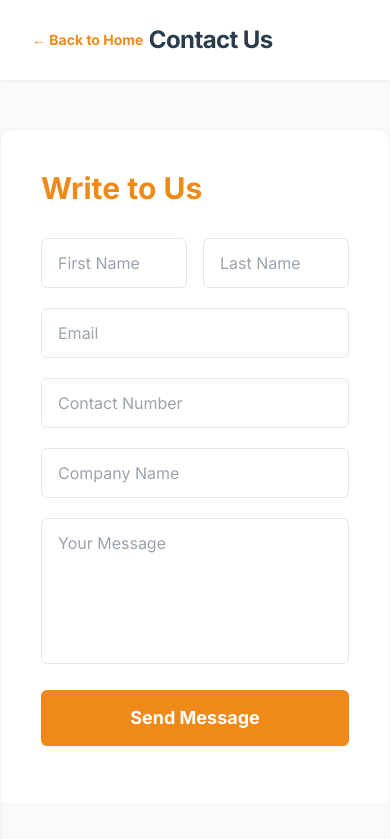
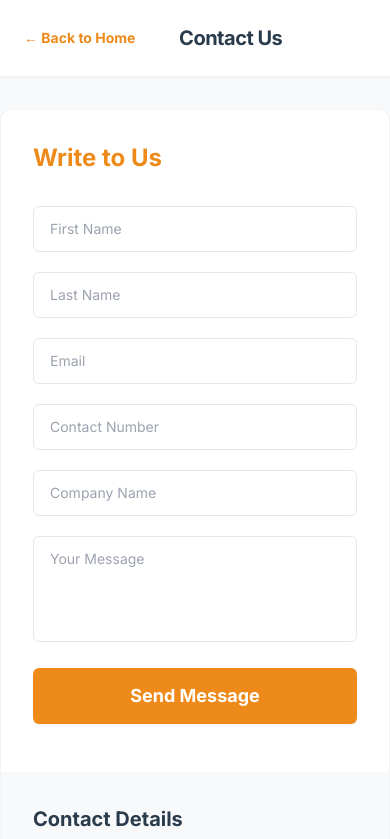
Before and after one commit to pgrapher906-ctrl/sagency, a website: page contact.html in a window 390 px wide. Shown: the top 839 px of the page. Drawn offline with nearby package versions, Linux system fonts and the light colour scheme.

Commit message:
Update contact.html

```diff
--- a/contact.html
+++ b/contact.html
@@ -4,36 +4,50 @@
   <meta charset="UTF-8">
   <meta name="viewport" content="width=device-width, initial-scale=1.0">
   <title>Contact Us - Adfactors PR</title>
-  <link href="./style.css" rel="stylesheet">
+  <script src="https://cdn.tailwindcss.com"></script>
+  <script>
+    tailwind.config = {
+      theme: {
+        extend: {
+          colors: {
+            'brand-orange': '#ed8a19',
+            'brand-dark': '#2a3b4c'
+          }
+        }
+      }
+    }
+  </script>
+  <link rel="preconnect" href="https://fonts.googleapis.com">
+  <link rel="preconnect" href="https://fonts.gstatic.com" crossorigin>
   <link href="https://fonts.googleapis.com/css2?family=Inter:wght@400;700&display=swap" rel="stylesheet">
   <style> body { font-family: 'Inter', sans-serif; } </style>
 </head>
 <body class="bg-[#f8f9fa] text-brand-dark min-h-screen flex flex-col">
 
-  <header class="flex items-center justify-between px-8 py-6 bg-white shadow-sm border-b border-gray-100">
+  <header class="flex items-center justify-between px-6 md:px-8 py-6 bg-white shadow-sm border-b border-gray-100">
     <a href="index.html" class="text-brand-orange font-bold text-sm hover:underline flex items-center gap-2">&larr; Back to Home</a>
-    <span class="font-bold text-2xl tracking-tight text-brand-dark">Contact Us</span>
-    <div class="w-20"></div>
+    <span class="font-bold text-xl md:text-2xl tracking-tight text-brand-dark">Contact Us</span>
+    <div class="w-10"></div>
   </header>
 
-  <main class="flex-1 flex flex-col md:flex-row max-w-5xl mx-auto w-full bg-white rounded-xl shadow-md mt-12 mb-16 overflow-hidden border border-gray-100">
+  <main class="flex-grow flex flex-col md:flex-row max-w-5xl mx-auto w-full bg-white rounded-xl shadow-md mt-8 md:mt-12 mb-16 overflow-hidden border border-gray-100">
 
-    <section class="w-full md:w-1/2 p-10">
-      <h2 class="text-3xl font-bold mb-8 text-brand-orange">Write to Us</h2>
+    <section class="w-full md:w-1/2 p-8 md:p-10 border-b md:border-b-0 md:border-r border-gray-50">
+      <h2 class="text-2xl md:text-3xl font-bold mb-8 text-brand-orange">Write to Us</h2>
 
       <form id="contactForm" class="space-y-5">
-        <div class="flex space-x-4">
-          <input type="text" name="firstName" placeholder="First Name" required class="w-1/2 px-4 py-3 border border-gray-200 rounded-md outline-none focus:ring-1 focus:ring-brand-orange">
-          <input type="text" name="lastName" placeholder="Last Name" required class="w-1/2 px-4 py-3 border border-gray-200 rounded-md outline-none focus:ring-1 focus:ring-brand-orange">
+        <div class="flex flex-col sm:flex-row space-y-5 sm:space-y-0 sm:space-x-4">
+          <input type="text" name="firstName" placeholder="First Name" required class="flex-1 px-4 py-3 border border-gray-200 rounded-md outline-none focus:ring-1 focus:ring-brand-orange text-sm md:text-base">
+          <input type="text" name="lastName" placeholder="Last Name" required class="flex-1 px-4 py-3 border border-gray-200 rounded-md outline-none focus:ring-1 focus:ring-brand-orange text-sm md:text-base">
         </div>
 
-        <input type="email" name="email" placeholder="Email" required class="w-full px-4 py-3 border border-gray-200 rounded-md outline-none focus:ring-1 focus:ring-brand-orange">
+        <input type="email" name="email" placeholder="Email" required class="w-full px-4 py-3 border border-gray-200 rounded-md outline-none focus:ring-1 focus:ring-brand-orange text-sm md:text-base">
 
-        <input type="tel" name="contactNumber" placeholder="Contact Number" required class="w-full px-4 py-3 border border-gray-200 rounded-md outline-none focus:ring-1 focus:ring-brand-orange">
+        <input type="tel" name="contactNumber" placeholder="Contact Number" required class="w-full px-4 py-3 border border-gray-200 rounded-md outline-none focus:ring-1 focus:ring-brand-orange text-sm md:text-base">
 
-        <input type="text" name="companyName" placeholder="Company Name" class="w-full px-4 py-3 border border-gray-200 rounded-md outline-none focus:ring-1 focus:ring-brand-orange">
+        <input type="text" name="companyName" placeholder="Company Name" class="w-full px-4 py-3 border border-gray-200 rounded-md outline-none focus:ring-1 focus:ring-brand-orange text-sm md:text-base">
 
-        <textarea name="message" placeholder="Your Message" required rows="5" class="w-full px-4 py-3 border border-gray-200 rounded-md outline-none focus:ring-1 focus:ring-brand-orange resize-none"></textarea>
+        <textarea name="message" placeholder="Your Message" required rows="4" class="w-full px-4 py-3 border border-gray-200 rounded-md outline-none focus:ring-1 focus:ring-brand-orange resize-none text-sm md:text-base"></textarea>
 
         <button type="submit" class="w-full py-3.5 bg-brand-orange text-white font-bold rounded-md hover:bg-[#de6b11] transition-colors shadow-sm text-lg">Send Message</button>
       </form>
@@ -41,9 +55,9 @@
       <div id="formResponse" class="mt-4 font-bold text-sm"></div>
     </section>
 
-    <section class="w-full md:w-1/2 bg-[#f8f9fa] p-10 flex flex-col justify-center border-l border-gray-100">
-      <h3 class="text-2xl font-bold mb-8 text-brand-dark">Contact Details</h3>
-      <div class="space-y-8 text-gray-600">
+    <section class="w-full md:w-1/2 bg-[#f8f9fa] p-8 md:p-10 flex flex-col justify-center">
+      <h3 class="text-xl md:text-2xl font-bold mb-8 text-brand-dark">Contact Details</h3>
+      <div class="space-y-8 text-gray-600 text-sm md:text-base">
         <div><h4 class="font-bold text-brand-orange text-lg">Career Inquiries</h4><p>careers@adfactorspr.com</p></div>
         <div><h4 class="font-bold text-brand-orange text-lg">Business Inquiries</h4><p>business@adfactorspr.com</p></div>
         <div><h4 class="font-bold text-brand-orange text-lg">General Inquiries</h4><p>info@adfactorspr.com</p></div>
@@ -51,14 +65,13 @@
     </section>
   </main>
 
-  <footer class="text-center text-sm text-gray-500 py-6 mt-auto">© 2026 Adfactors PR. All rights reserved.</footer>
+  <footer class="text-center text-xs md:text-sm text-gray-500 py-6 mt-auto">© 2026 Adfactors PR. All rights reserved.</footer>
 
   <script>
     document.getElementById('contactForm').addEventListener('submit', async function(e) {
       e.preventDefault();
       const responseDiv = document.getElementById('formResponse');
 
-      // DIAGNOSTIC: Grabbing values directly by Name
       const data = {
         firstName: document.getElementsByName('firstName')[0].value,
         lastName: document.getElementsByName('lastName')[0].value,
@@ -68,7 +81,6 @@
         message: document.getElementsByName('message')[0].value
       };
 
-      console.log('Data being sent:', data);
       responseDiv.textContent = 'Sending...';
       responseDiv.className = 'mt-4 font-bold text-sm text-gray-500';
 
```
